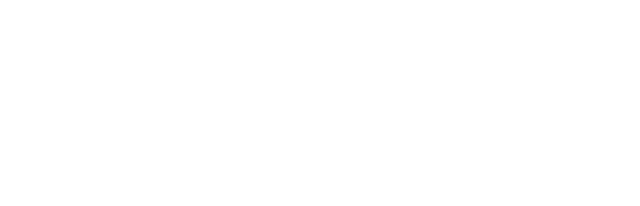
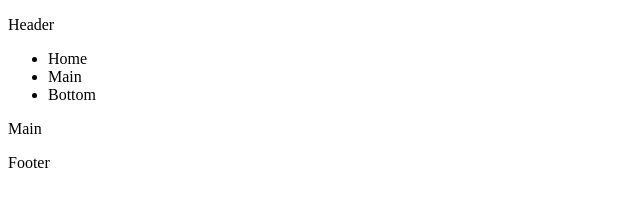
Before and after one commit to SavageFez/Meta-Portfolio-Project-1, a plain HTML site: page index.html in a window 1280 px wide. Shown: the whole page, without its empty margins (0-640 px from the left). Drawn offline with Linux system fonts and the light colour scheme.

Commit message:
Added Logos and Updated HTML File

```diff
--- a/index.html
+++ b/index.html
@@ -4,8 +4,28 @@
     <meta charset="UTF-8">
     <meta name="viewport" content="width=device-width, initial-scale=1.0">
     <title>Document</title>
+    <link rel="stylesheet" href="style.css">
 </head>
 <body>
+    <header id="Header">
+       <p>Header</p>
+    </header>
+
+    <nav id="Nav">
+        <ul>
+            <li>Home</li>
+            <li>Main</li>
+            <li>Bottom</li>
+        </ul>
+    </nav>
+
+    <main id="Main">
+        <p>Main</p>
+    </main>
+
+    <footer id="Footer">
+        <p>Footer</p>
+    </footer>
 
 </body>
 </html>
```
Also changed, not shown: Lucky-Shrub-logos/Asset 1@3x.png (added), Lucky-Shrub-logos/Asset 2@3x.png (added), Lucky-Shrub-logos/Asset 3@3x.png (added).
